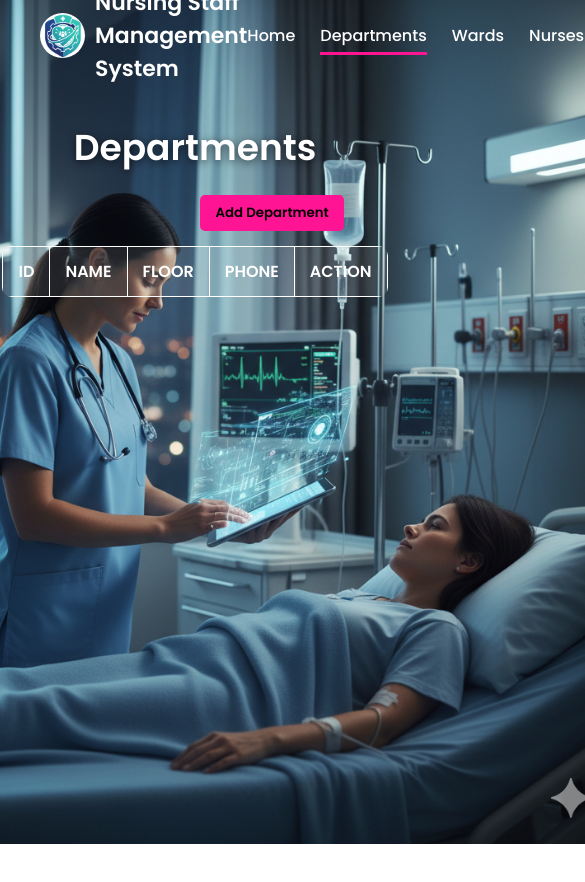
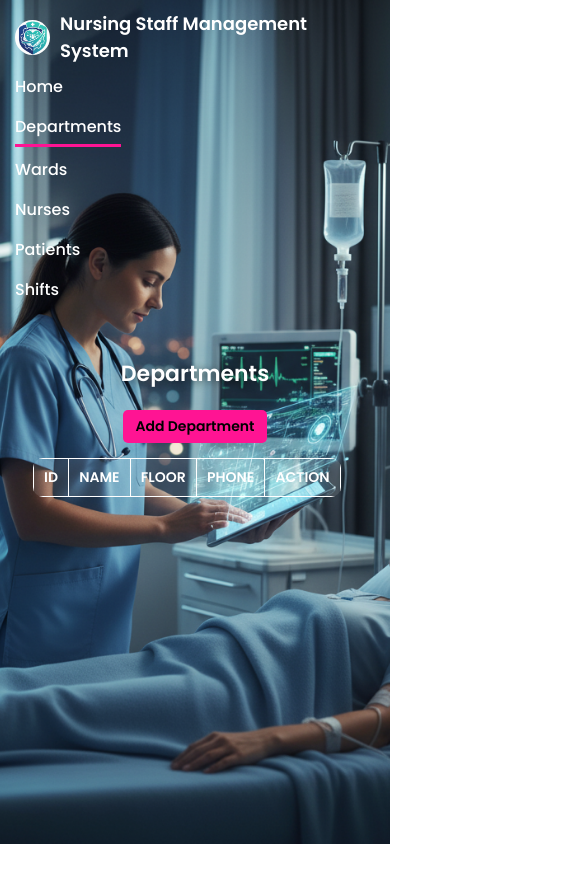
Before and after one commit to tanmay-cdac/Nurse-Staff-Management-System, a plain HTML site: page departments.html in a window 390 px wide. Shown: the top 882 px of the page, 585 px wide, since content can reach past the window. Before the commit the page ends 844 px from the top, so only its background shows below. Drawn offline with Linux system fonts and the light colour scheme.

Commit message:
Updated README with features

```diff
--- a/css/departments.css
+++ b/css/departments.css
@@ -18,20 +18,21 @@ body {
   height: 100vh;
   margin: 0;
   background: url("../images/hospital-bg.png") no-repeat center center/cover;
-  overflow: hidden;
+  overflow-x: hidden;
   color: var(--text-light);
 }
 
+/* Navbar */
 .navbar {
   display: flex;
   justify-content: space-between;
   align-items: center;
   background-color: transparent;
   padding: 15px 40px;
-
   height: 70px;
   position: relative;
   z-index: 2;
+  flex-wrap: wrap;
 }
 
 .logo-container {
@@ -56,6 +57,7 @@ body {
   list-style: none;
   display: flex;
   gap: 25px;
+  flex-wrap: wrap;
 }
 
 .nav-links li a {
@@ -68,7 +70,7 @@ body {
 
 .nav-links li a:hover,
 .nav-links li a.active {
-  border-bottom: 3px solid #ff1493;
+  border-bottom: 3px solid var(--accent);
 }
 
 .departments-section {
@@ -115,23 +117,26 @@ body {
 }
 
 .table-container {
-  width: 100%;
-  display: flex;
-  justify-content: center;
+  width: 90%;
+  overflow-x: auto;
+  display: block;
 }
 
 table {
   border-collapse: collapse;
-  width: 85%;
+  width: 100%;
+  max-width: 100%;
   background-color: rgba(255, 255, 255, 0.1);
   border-radius: 10px;
   overflow: hidden;
 }
 
+
 th, td {
   padding: 12px 15px;
   text-align: center;
   border: 1px solid var(--text-light);
+  white-space: nowrap;
 }
 
 th {
@@ -173,3 +178,100 @@ td {
 .delete-btn:hover {
   background-color: #e53935;
 }
+
+@media (max-width: 992px) {
+  .navbar {
+    padding: 15px 25px;
+  }
+
+  .project-name {
+    font-size: 20px;
+  }
+
+  .nav-links {
+    gap: 15px;
+  }
+
+  .departments-section h2 {
+    font-size: 30px;
+  }
+
+  table {
+    width: 90%;
+  }
+
+  th, td {
+    padding: 10px 12px;
+  }
+}
+
+@media (max-width: 768px) {
+  .navbar {
+    flex-direction: column;
+    align-items: flex-start;
+    height: auto;
+    padding: 15px 25px;
+  }
+
+  .nav-links {
+    flex-direction: column;
+    align-items: flex-start;
+    gap: 10px;
+    width: 100%;
+    margin-top: 10px;
+  }
+
+  .nav-links li a {
+    font-size: 16px;
+    display: block;
+  }
+
+  .departments-section {
+    padding: 40px 15px;
+  }
+
+  .departments-section h2 {
+    font-size: 26px;
+  }
+
+  .add-btn-container {
+    justify-content: center;
+    width: 100%;
+  }
+
+  table {
+    width: 95%;
+  }
+}
+
+@media (max-width: 480px) {
+  .navbar {
+    padding: 10px 15px;
+  }
+
+  .logo {
+    width: 35px;
+    height: 35px;
+  }
+
+  .project-name {
+    font-size: 18px;
+  }
+
+  .departments-section h2 {
+    font-size: 22px;
+  }
+
+  .add-btn {
+    padding: 6px 12px;
+    font-size: 14px;
+  }
+
+  table {
+    font-size: 14px;
+  }
+
+  th, td {
+    padding: 8px 10px;
+  }
+}
--- a/css/home.css
+++ b/css/home.css
@@ -14,18 +14,11 @@
   --text-light: #ffffff;
 }
 
-.logo {
-  width: 45px;
-  height: 45px;
-  border-radius: 50%;
-  object-fit: cover;
-}
-
 body {
   height: 100vh;
   margin: 0;
   background: url("../images/hospital-bg.png") no-repeat center center/cover;
-  overflow: hidden;
+  overflow-x: hidden;
   color: var(--text-light);
 }
 
@@ -35,10 +28,10 @@ body {
   align-items: center;
   background-color: transparent;
   padding: 15px 40px;
-
   height: 70px;
   position: relative;
   z-index: 2;
+  flex-wrap: wrap;
 }
 
 .logo-container {
@@ -50,6 +43,8 @@ body {
 .logo {
   width: 45px;
   height: 45px;
+  border-radius: 50%;
+  object-fit: cover;
 }
 
 .project-name {
@@ -91,7 +86,6 @@ body {
   z-index: 1;
 }
 
-
 .overlay {
   position: absolute;
   top: 0;
@@ -119,3 +113,82 @@ body {
   color: #f5f5f5;
   line-height: 1.6;
 }
+
+@media (max-width: 992px) {
+  .navbar {
+    padding: 15px 25px;
+  }
+
+  .project-name {
+    font-size: 20px;
+  }
+
+  .nav-links {
+    gap: 15px;
+  }
+
+  .hero-content h2 {
+    font-size: 34px;
+  }
+
+  .hero-content p {
+    font-size: 18px;
+  }
+}
+
+@media (max-width: 768px) {
+  .navbar {
+    flex-direction: column;
+    align-items: flex-start;
+    height: auto;
+    padding: 15px 25px;
+  }
+
+  .nav-links {
+    flex-direction: column;
+    align-items: flex-start;
+    gap: 10px;
+    width: 100%;
+    margin-top: 10px;
+  }
+
+  .nav-links li a {
+    font-size: 16px;
+    display: block;
+  }
+
+  .hero {
+    padding: 25% 15px 0;
+  }
+
+  .hero-content h2 {
+    font-size: 30px;
+  }
+
+  .hero-content p {
+    font-size: 16px;
+  }
+}
+
+@media (max-width: 480px) {
+  .navbar {
+    padding: 10px 15px;
+  }
+
+  .logo {
+    width: 35px;
+    height: 35px;
+  }
+
+  .project-name {
+    font-size: 18px;
+  }
+
+  .hero-content h2 {
+    font-size: 26px;
+  }
+
+  .hero-content p {
+    font-size: 15px;
+  }
+}
```
